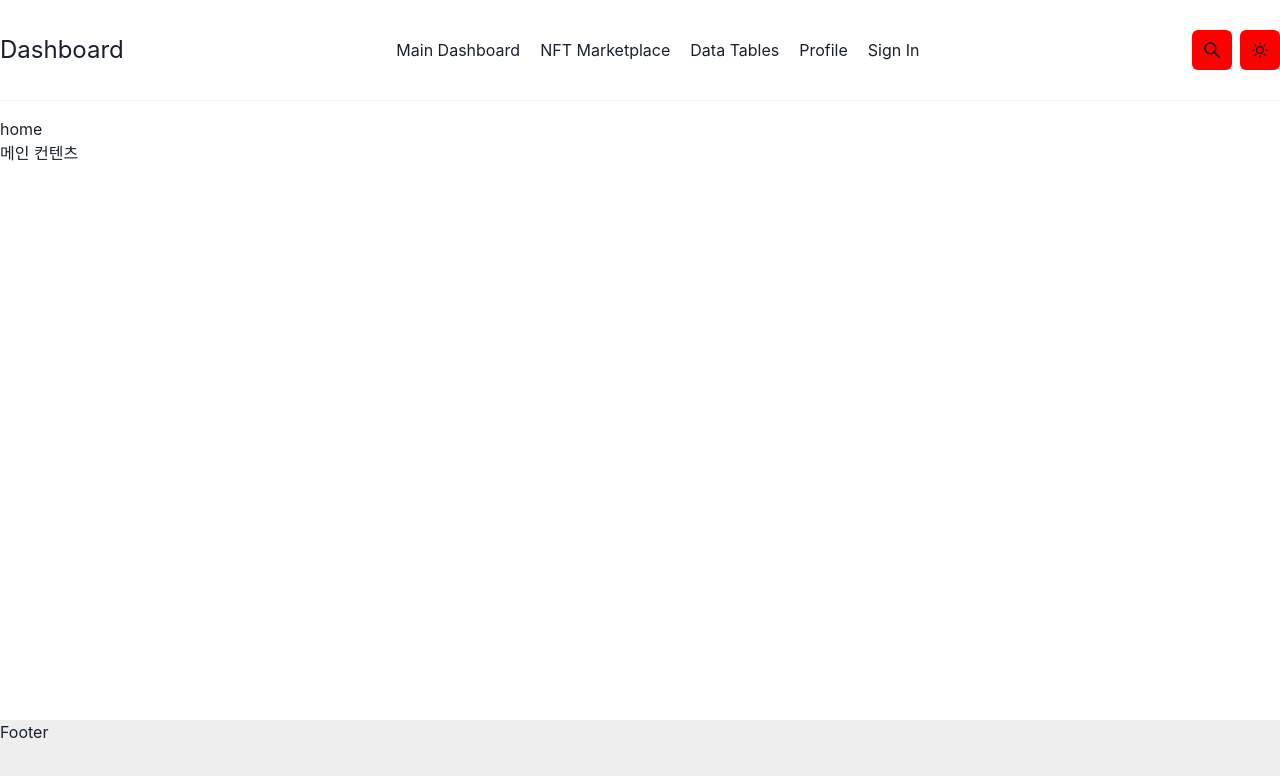
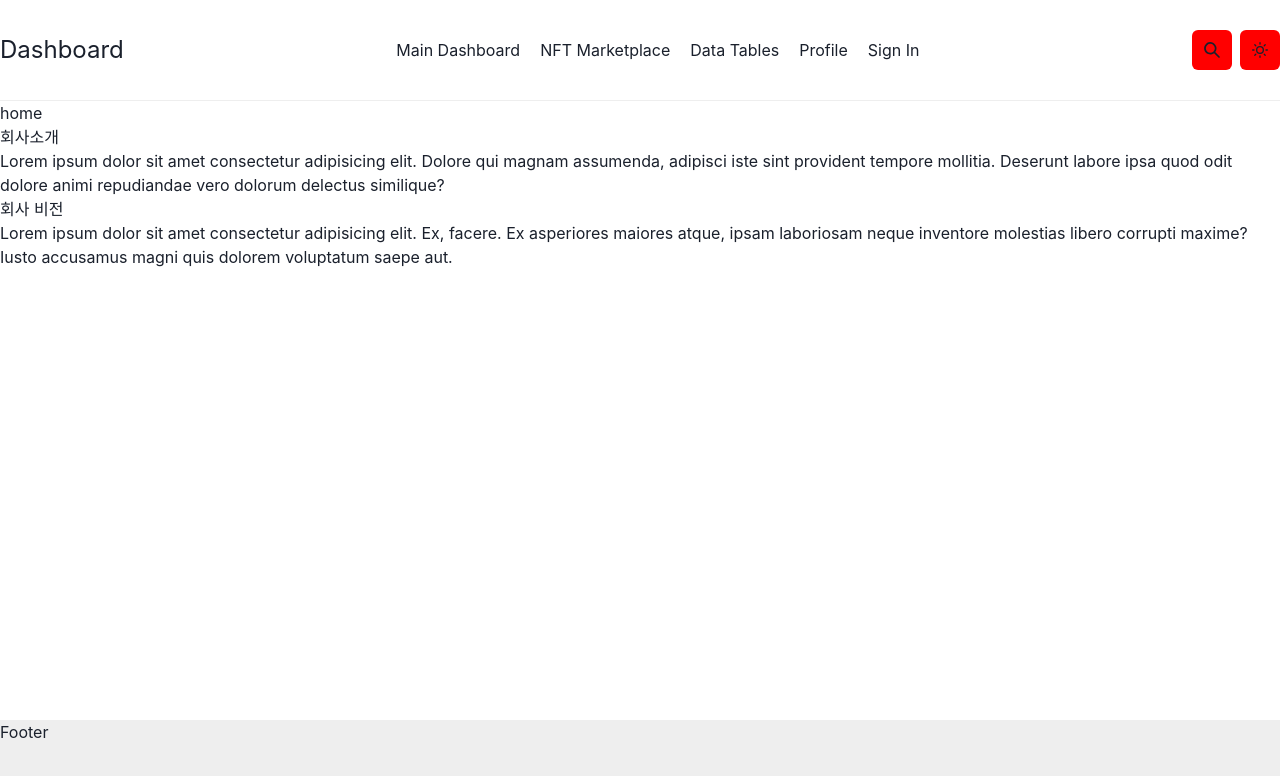
Before and after one commit to odada-o/dashboard-hori, a React (Create React App) app: page / in a window 1280 px wide. Shown: the top 776 px of the page. Built offline with nearby package versions, Linux system fonts and the light colour scheme.

Commit message:
container components

```diff
--- /dev/null
+++ b/src/components/layout/Container.jsx
@@ -0,0 +1,11 @@
+import { Container } from '@chakra-ui/react'
+
+const ContainerLg = (props) => {
+    return (
+        <Container maxW={1280} mx={'auto'} px={['20px', null, 0]}>
+            {props.children}
+        </Container>
+    )
+}
+
+export default ContainerLg
--- a/src/components/layout/Footer.jsx
+++ b/src/components/layout/Footer.jsx
@@ -1,11 +1,10 @@
 import { Box, Container } from '@chakra-ui/react'
+import ContainerLg from './Container'
 
 const Footer = () => {
     return (
         <Box as="footer" h={20} bg={'#eee'}>
-            <Container maxW={1280} m={'0 auto'}>
-                Footer
-            </Container>
+            <ContainerLg>Footer</ContainerLg>
         </Box>
     )
 }
--- a/src/components/layout/Header.jsx
+++ b/src/components/layout/Header.jsx
@@ -2,20 +2,13 @@ import { Box, ButtonGroup, Container, Heading, IconButton } from '@chakra-ui/rea
 import { SearchIcon, SunIcon } from '@chakra-ui/icons'
 import { Link } from 'react-router-dom'
 import styled from 'styled-components'
+import ContainerLg from './Container'
 
 const Header = () => {
     return (
         <Box as="header" borderBottom={'1px solid'} borderColor={'#eee'}>
-            <Container
-                centerContent
-                flexDir={'row'}
-                maxW={1280}
-                m={'0 auto'}
-                display={['block', null, 'flex']}
-                justifyContent="space-between"
-                alignItems={'center'}
-                h={100}
-            >
+            <ContainerLg>
+                <Box display={['block', null, 'flex']} h={100} alignItems={'center'} justifyContent={'space-between'}>
                     <Heading fontSize={24}>
                         <Link to="/">Dashboard</Link>
                     </Heading>
@@ -42,7 +35,8 @@ const Header = () => {
                         <IconButton aria-label="Search database" icon={<SearchIcon />} />
                         <IconButton aria-label="Light database" icon={<SunIcon />} />
                     </IconBtnGroup>
-            </Container>
+                </Box>
+            </ContainerLg>
         </Box>
     )
 }
--- a/src/components/layout/Layout.jsx
+++ b/src/components/layout/Layout.jsx
@@ -1,16 +1,17 @@
 import Footer from './Footer'
 import Header from './Header'
 import { Box, Container } from '@chakra-ui/react'
+import ContainerLg from './Container'
 
 const Layout = (props) => {
     return (
-        <Box display={'flex'} flexDir={'column'} minH={'100svh'}>
+        <Box display={'flex'} flexDir={'column'} minH={'100vh'}>
             <Header />
             <Box as="main" id="main" flexGrow={1}>
-                <Container maxW={1280} m={'0 auto'} py={4}>
+                <ContainerLg py={4}>
                     <h2>{props.title}</h2>
                     {props.children}
-                </Container>
+                </ContainerLg>
             </Box>
             <Footer />
         </Box>
--- a/src/views/index.jsx
+++ b/src/views/index.jsx
@@ -1,7 +1,22 @@
 import Layout from '../components/layout/Layout'
 
 const Home = () => {
-    return <Layout title="home">메인 컨텐츠</Layout>
+    return (
+        <Layout title="home">
+            <section>
+                <h2 className="title-h2">회사소개</h2>
+                Lorem ipsum dolor sit amet consectetur adipisicing elit. Dolore qui magnam assumenda, adipisci iste sint
+                provident tempore mollitia. Deserunt labore ipsa quod odit dolore animi repudiandae vero dolorum
+                delectus similique?
+            </section>
+            <section>
+                <h2 className="title-h2">회사 비전</h2>
+                Lorem ipsum dolor sit amet consectetur adipisicing elit. Ex, facere. Ex asperiores maiores atque, ipsam
+                laboriosam neque inventore molestias libero corrupti maxime? Iusto accusamus magni quis dolorem
+                voluptatum saepe aut.
+            </section>
+        </Layout>
+    )
 }
 
 export default Home
```
Lines whose indentation alone changed are shown as unchanged.
